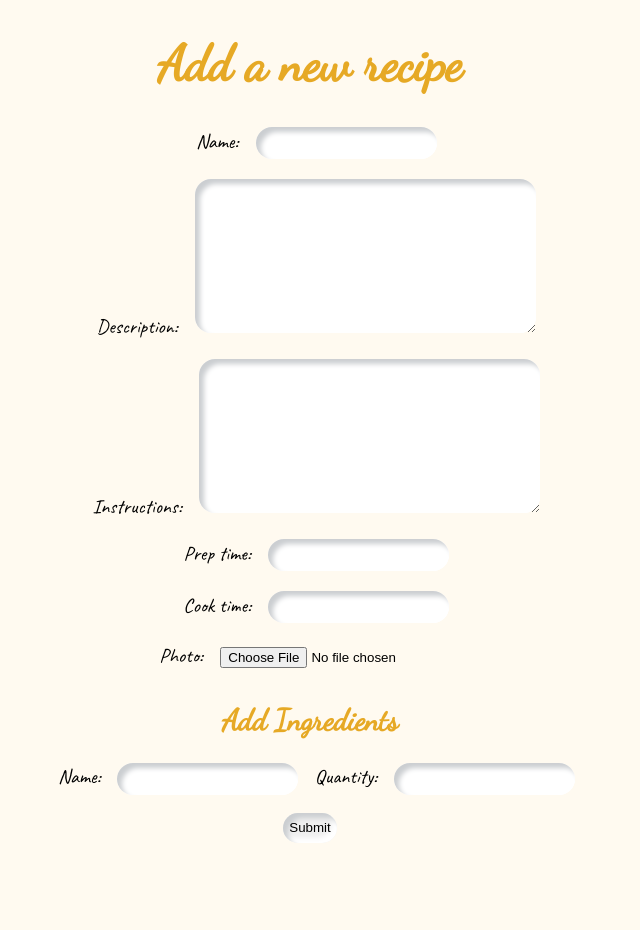
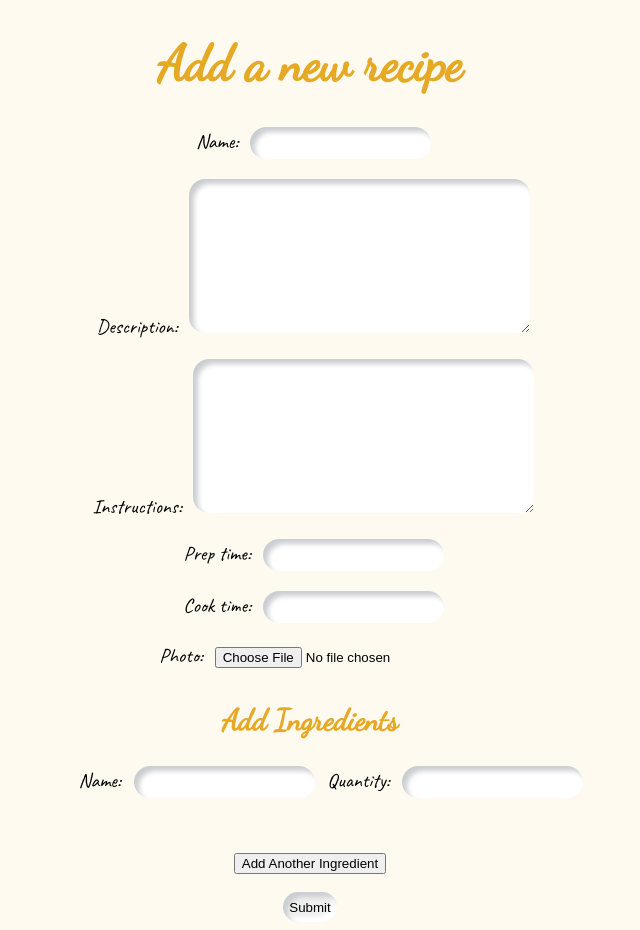
Before and after one commit to cbongard90/django-recipes, a Django app: page /recipe/new/ in a window 1280 px wide. Shown: the whole page, without its empty margins (330-970 px from the left). Before the commit the page ends 843 px from the top, so only its background shows below. Run offline with Django 4.2, Linux system fonts and the light colour scheme.

Commit message:
added formset functionality and JS

```diff
--- a/recipes/forms.py
+++ b/recipes/forms.py
@@ -1,4 +1,5 @@
 from django import forms
+from django.forms import formset_factory
 from .models import Recipe, Ingredient
 
 class RecipeForm(forms.ModelForm):
@@ -13,3 +14,5 @@ class IngredientForm(forms.ModelForm):
         labels = {
             'ingredientName': 'Name',
         }
+
+ingredientFormSet = formset_factory(IngredientForm, extra=1)
--- a/recipes/views.py
+++ b/recipes/views.py
@@ -1,6 +1,8 @@
 from django.shortcuts import render, get_object_or_404, redirect
 from django.http import HttpResponse, Http404
 from django.views.decorators import csrf
+from django.forms import formset_factory
+
 
 from .models import Recipe, Ingredient, Review
 from .forms import RecipeForm, IngredientForm
@@ -33,20 +35,29 @@ def add_review(request, recipe_id):
         return render(request, 'recipes/recipe_detail.html', {'recipe': recipe})
 
 def new_recipe(request):
+    ingredientFormSet = formset_factory(IngredientForm, extra=1)
     if request.method == 'POST':
         formRecipe = RecipeForm(request.POST, request.FILES)
-        formIngredient = IngredientForm(request.POST)
+        formset = ingredientFormSet(request.POST)
+        # formIngredient = IngredientForm(request.POST)
 
-        if formRecipe.is_valid() and formIngredient.is_valid():
+        if formRecipe.is_valid() and formset.is_valid():
             recipe = formRecipe.save()
-            ingredient = formIngredient.save(False)
-            ingredient.recipe = recipe
-            ingredient.save()
+            for ingredient in formset:
+                ingredient = ingredient.save(False)
+                ingredient.recipe = recipe
+                # Do not save the ingredient if it is empty
+                if ingredient.ingredientName != '':
+                    ingredient.save()
+
+            # ingredient = formIngredient.save(False)
+            # ingredient.recipe = recipe
+            # ingredient.save()
             return redirect('recipes:index')
     else:
         formRecipe = RecipeForm()
-        formIngredient = IngredientForm()
+        formset = ingredientFormSet()
     args = {}
     args['formRecipe'] = formRecipe
-    args['formIngredient'] = formIngredient
+    args['formset'] = formset
     return render(request, 'recipes/new_recipe.html', args)
--- a/static/index.js
+++ b/static/index.js
@@ -1,3 +1,23 @@
-function myFunction() {
-  console.log('Hello World');
+let ingredientForm = document.querySelectorAll(".ingredient-form");
+let addButton = document.querySelector("#add-form");
+let totalForms = document.querySelector("#id_form-TOTAL_FORMS");
+let container = document.querySelector("#form-container");
+let formNum = ingredientForm.length - 1;
+
+// enable the event listener if the add button exists
+if (addButton) {
+  addButton.addEventListener("click", addForm);
 }
+
+function addForm(e) {
+  e.preventDefault()
+
+  let newForm = ingredientForm[0].cloneNode(true) //Clone the bird form
+  let formRegex = RegExp(`form-(\\d){1}-`, 'g') //Regex to find all instances of the form number
+
+  formNum++ //Increment the form number
+  newForm.innerHTML = newForm.innerHTML.replace(formRegex, `form-${formNum}-`) //Update the new form to have the correct form number
+  container.insertBefore(newForm, addButton) //Insert the new form at the end of the list of forms
+
+  totalForms.setAttribute('value', `${formNum + 1}`) //Increment the number of total forms in the management form
+}
--- a/static/recipes/style.css
+++ b/static/recipes/style.css
@@ -34,7 +34,7 @@ body {
   color: rgb(230, 169, 37);
  }
 
- button {
+ button#add-recipe {
   border-radius: 0 45px 45px 45px;
   background: rgb(230, 169, 37);
   border: none;
@@ -91,3 +91,8 @@ p {
   font-family: 'Caveat', cursive; ;
   font-size: 20px;
 }
+
+.container {
+  max-width: 700px;
+  margin: 0 auto;
+}
--- a/templates/recipes/index.html
+++ b/templates/recipes/index.html
@@ -3,7 +3,7 @@
 {% block content %}
 
 <h1>Welcome to the Recipe interface</h1>
-<button type="button" class="btn btn-primary" onclick="location.href='/recipe/new/'">Add a new recipe</button>
+<button type="button" class="btn btn-primary" id="add-recipe" onclick="location.href='/recipe/new/'">Add a new recipe</button>
 {% if recipe_list %}
     <ul>
     {% for recipe in recipe_list %}
--- a/templates/recipes/new_recipe.html
+++ b/templates/recipes/new_recipe.html
@@ -1,18 +1,27 @@
 {% extends "base.html" %}
 
 {% block content %}
-
+<div class="container">
   <h1>Add a new recipe</h1>
 
-<form method="post" enctype="multipart/form-data">
+  <form id="form-container" method="post" enctype="multipart/form-data">
     {% csrf_token %}
 
     {{ formRecipe.as_p }}
     <h2>Add Ingredients</h2>
-  {{ formIngredient }}
+    {{ formset.management_form }}
+    <ul class="ingredient-form">
+      {% for form in formset %}
+      <li>
+        {{ form }}
+      </li>
+      {% endfor %}
+    </ul>
+    <button id="add-form" type="button">Add Another Ingredient</button>
     <br>
     <br>
     <input type="submit" value="Submit">
   </form>
+</div>
 
 {% endblock %}
```
Lines whose indentation alone changed are shown as unchanged.
